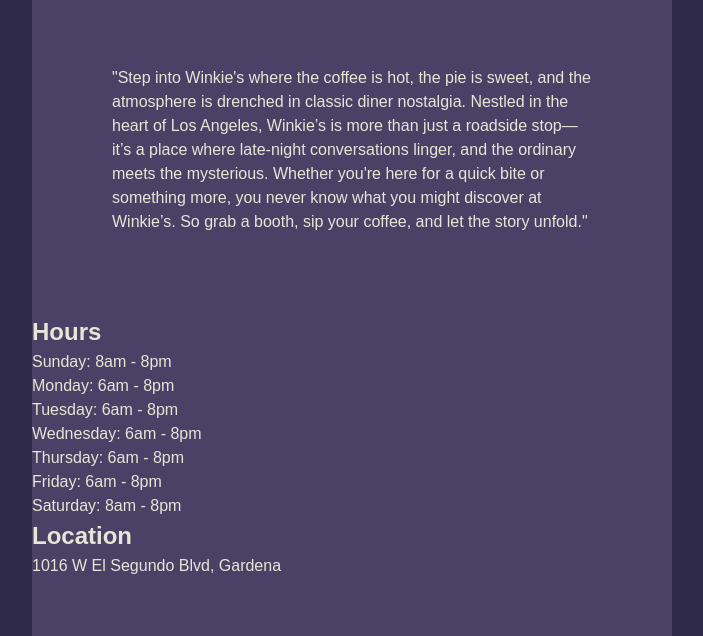
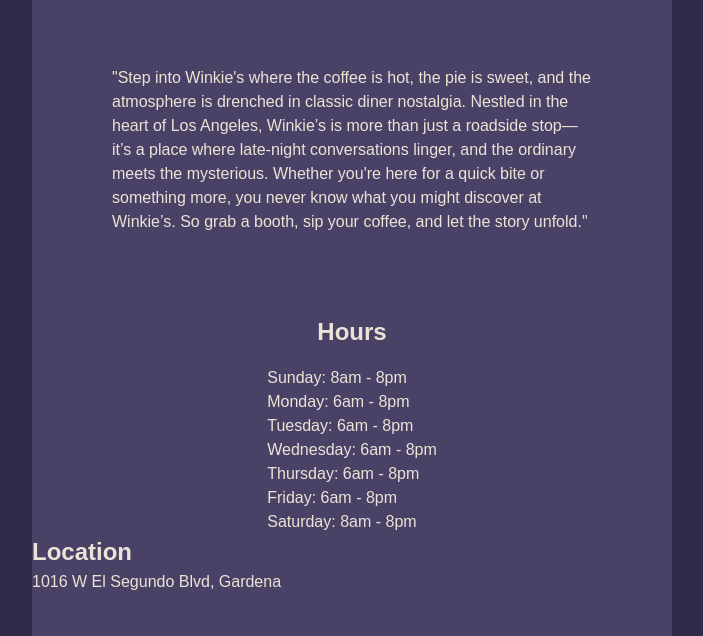
Before and after one commit to Moldedpeanuts/restaurant-page, a website built with webpack: page src/template.html in a window 1280 px wide. Shown: the part 164-800 px from the top of the page, without its empty margins (288-991 px from the left). Built offline with nearby package versions, Linux system fonts and the light colour scheme.

Commit message:
Style hours div

```diff
--- a/src/styles.css
+++ b/src/styles.css
@@ -54,3 +54,11 @@
     padding: 5em;
     width: 0 auto;
 }
+
+
+.hours {
+    display: flex;
+    flex-direction: column;
+    gap: 16px;
+    align-items: center;
+}
```
